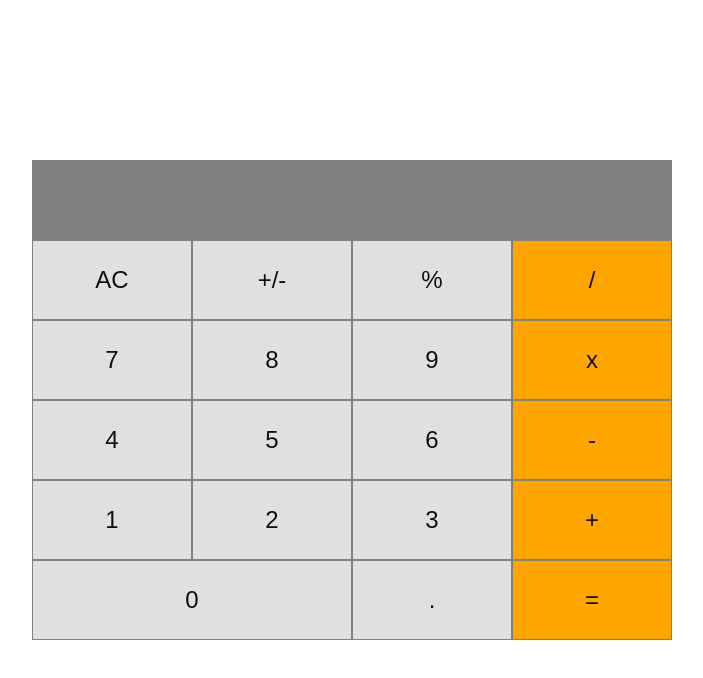
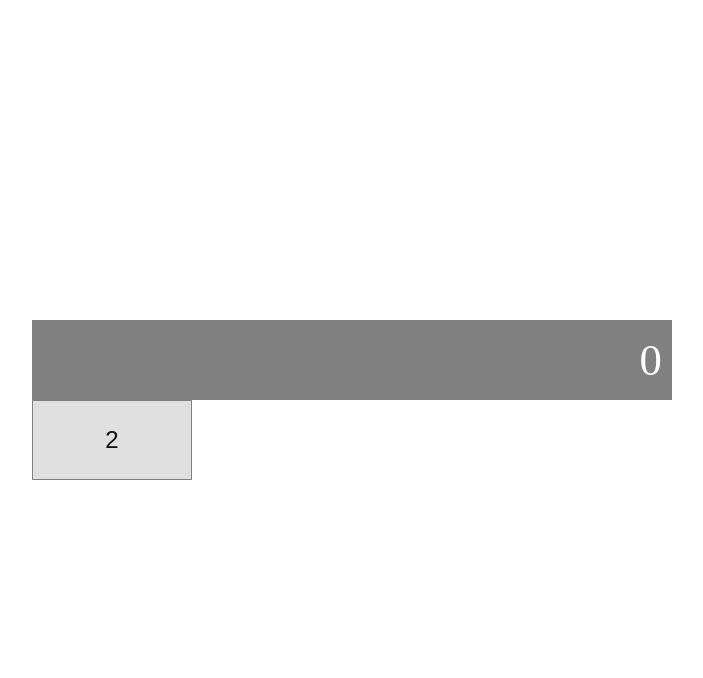
Before and after one commit to JoyTaribagshaw/Mathmagician, a React (Create React App) app: page / in a window 1280 px wide. Shown: the top 678 px of the page, without its empty margins (288-991 px from the left). Built offline with nearby package versions, Linux system fonts and the light colour scheme.

Commit message:
Update js files

```diff
--- a/package.json
+++ b/package.json
@@ -7,6 +7,7 @@
     "@testing-library/react": "^13.4.0",
     "@testing-library/user-event": "^13.5.0",
     "big.js": "^6.2.1",
+    "mathjs": "^11.9.1",
     "prop-types": "^15.8.1",
     "react": "^18.2.0",
     "react-dom": "^18.2.0",
@@ -42,7 +43,9 @@
     "@babel/eslint-parser": "^7.22.10",
     "@babel/plugin-syntax-jsx": "^7.22.5",
     "@babel/preset-react": "^7.22.5",
-    "eslint-config-airbnb": "^18.2.1",
+    "babel-eslint": "^10.1.0",
+    "eslint": "^8.46.0",
+    "eslint-config-airbnb": "^19.0.4",
     "eslint-plugin-import": "^2.28.0",
     "eslint-plugin-jsx-a11y": "^6.7.1",
     "eslint-plugin-react": "^7.33.1",
--- a/src/components/Button.js
+++ b/src/components/Button.js
@@ -7,7 +7,7 @@ function Button({ onClick, className, value }) {
   };
 
   return (
-    <button type="button" className={className} onClick={handleClick}>
+    <button type="button" className={className}>
       {value}
     </button>
   );
--- a/src/components/Calculator.js
+++ b/src/components/Calculator.js
@@ -1,32 +1,18 @@
-/* eslint-disable */
-import React, {useState} from 'react';
+/*eslint-disable*/
+import React, { useState } from 'react';
+// import * as math from 'mathjs';
 import Button from './Button';
 import Result from './Result';
+import calculate from '../logic/calculate';
 
 function Calculator() {
-  const [result, setResult] = useState('');
-
-  const handleButtonClick = (value) => {
-    if (value === '=') {
-      try {
-        // Evaluate the expression and set the result
-        setResult(eval(result).toString());
-      } catch (error) {
-        setResult('Error');
-      }
-    } else if (value === 'AC') {
-      // Clear the result
-      setResult('');
-    } else {
-      // Append the clicked button value to the result
-      setResult(result + value);
-    }
-  };
-
+const handleButtonClick = (e) => {
+  console.log(e.target);
+}
   return (
     <div className="parent">
-      <Result value={result} />
-      <Button onClick={handleButtonClick} className="white-btn" value="AC" />
+      <Result value={0} />
+      {/* <Button onClick={handleButtonClick} className="white-btn" value="AC" />
       <Button onClick={handleButtonClick} className="white-btn" value="+/-" />
       <Button onClick={handleButtonClick} className="white-btn" value="%" />
       <Button onClick={handleButtonClick} className="orange-btn" value="/" />
@@ -38,15 +24,15 @@ function Calculator() {
       <Button onClick={handleButtonClick} className="white-btn" value="5" />
       <Button onClick={handleButtonClick} className="white-btn" value="6" />
       <Button onClick={handleButtonClick} className="orange-btn" value="-" />
-      <Button onClick={handleButtonClick} className="white-btn" value="1" />
-      <Button onClick={handleButtonClick} className="white-btn" value="2" />
-      <Button onClick={handleButtonClick} className="white-btn" value="3" />
+      <Button onClick={handleButtonClick} className="white-btn" value="1" /> */}
+      <Button onClick={(e) => handleButtonClick(e)} className="white-btn" value="2" />
+      {/* <Button onClick={handleButtonClick} className="white-btn" value="3" />
       <Button onClick={handleButtonClick} className="orange-btn" value="+" />
       <Button onClick={handleButtonClick} className="white-btn zero" value="0" />
       <Button onClick={handleButtonClick} className="white-btn" value="." />
-      <Button onClick={handleButtonClick} className="orange-btn" value="=" />
+      <Button onClick={handleButtonClick} className="orange-btn" value="=" /> */}
     </div>
   );
-}
+};
 
 export default Calculator;
```
Also changed, not shown: src/components/Result.js (+7 -1 lines), 1 other file (tests, documents, lock files or other folders).
